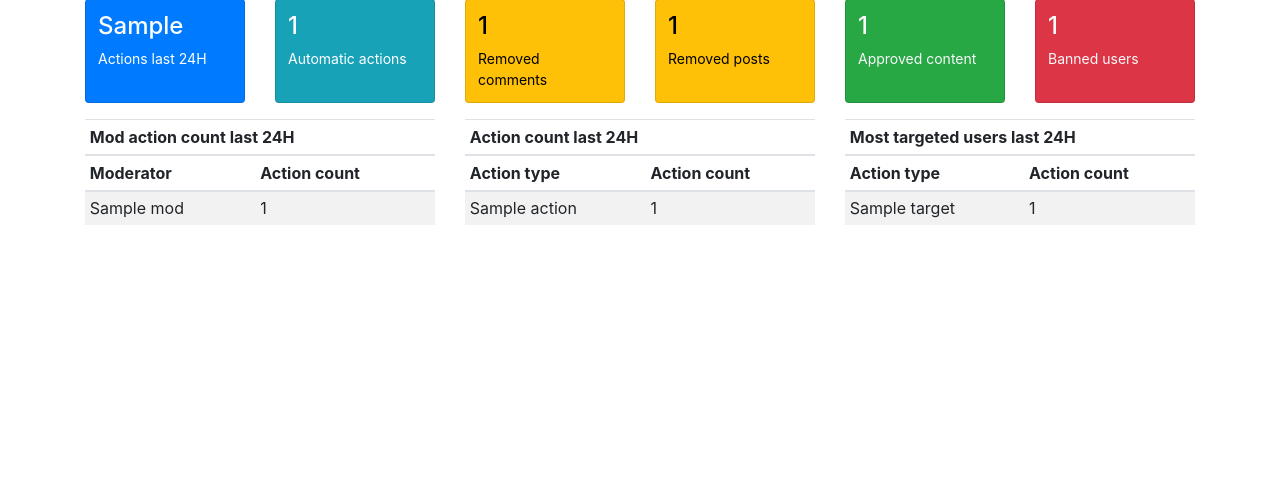
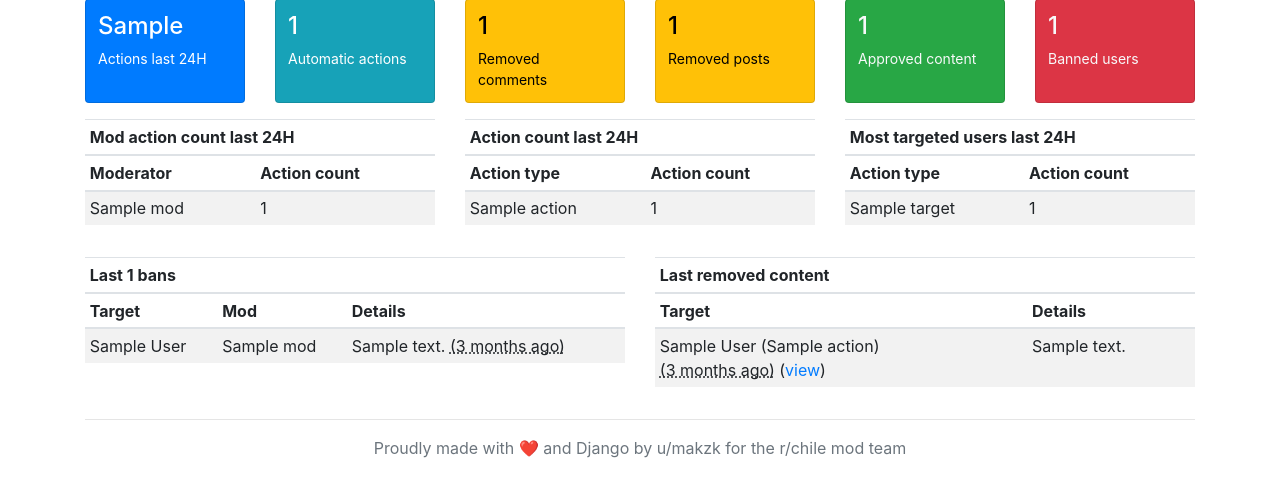
Before and after one commit to rchile/mod-toolbox, a Django app: template toolbox/templates/home.html in a window 1280 px wide. Shown: the part 123-620 px from the top of the page. Run offline with Django 3.2, Linux system fonts and the light colour scheme; the template is opened without the code that fills it: most values are stand-ins (such as "Sample title", 1, 10 or a date in 2020); some libraries are stand-ins or nearby versions.

Commit message:
More info on home

```diff
--- a/system/constants.py
+++ b/system/constants.py
@@ -59,3 +59,9 @@ MOD_ACTIONS = {
     'wikirevise': 'Wiki revised',
     'wikiunbanned': 'Unbanned from wiki',
 }
+
+IMPORTANT_ACTIONS = [
+    'approvecomment', 'approvelink', 'banuser', 'editflair', 'ignorereports', 'lock', 'marknsfw', 'markoriginalcontent',
+    'muteuser', 'removecomment', 'removelink', 'showcomment', 'spamcomment', 'spamlink', 'spoiler', 'unbanuser',
+    'unignorereports', 'unlock', 'unmuteuser', 'unspoiler', 'wikibanned', 'wikiunbanned'
+]
--- a/toolbox/templates/base/master.html
+++ b/toolbox/templates/base/master.html
@@ -42,6 +42,8 @@
         {% endfor %}
 
         {% block content %}{% endblock %}
+        <hr>
+        <div class="text-center text-muted mb-3">Proudly made with ❤️ and Django by u/makzk for the r/chile mod team</div>
     </div>
 </body>
 </html>
--- a/toolbox/templates/entry_details.html
+++ b/toolbox/templates/entry_details.html
@@ -15,7 +15,7 @@
     {% if entry.target_author %}
         <div>
             <strong>Target user:</strong>
-            <a href="{% url 'user_detail' entry.target_author %}" target="_blank" title="More actions for this target">
+            <a href="{% url 'user_detail' entry.target_author %}" title="More actions for this target">
                 u/{{ entry.target_author }}
             </a>
         </div>
@@ -33,7 +33,7 @@
             https://reddit.com{{ entry.target_permalink }}</a></div>
     {% endif %}
     {% if entry.target_body %}
-        <div class="font-weight-bold mb-3">Entry content</div>
+        <div class="font-weight-bold mt-3 mb-1">Entry content</div>
         <div class="target-body">{{ entry.target_body | markdown | safe }}</div>
     {% endif %}
     <hr>
--- a/toolbox/templates/home.html
+++ b/toolbox/templates/home.html
@@ -1,4 +1,5 @@
 {% extends 'base/master.html' %}
+{% load toolbox %}
 {% block pagename %}Home{% endblock %}
 {% block head %}
     <style>
@@ -100,4 +101,50 @@
     </div>
     </div>
 
+    <div class="row mt-3">
+        <div class="col">
+            <table class="table table-striped table-sm">
+            <thead>
+                <tr><th colspan="3" scope="colgroup">Last {{ last_bans_count }} bans</th></tr>
+                <tr><th scope="col">Target</th><th scope="col">Mod</th><th scope="col">Details</th></tr>
+            </thead>
+            <tbody>
+                {% for ban in last_bans %}
+                    <tr>
+                        <td>{{ ban.target_author }}</td>
+                        <td>{{ ban.mod }}</td>
+                        <td>{{ ban.details }} <abbr title="{{ ban.created_utc | format_date }}">({{ ban.created_utc | human_date }} ago)</abbr></td>
+                    </tr>
+                {% endfor %}
+            </tbody>
+            </table>
+        </div>
+        <div class="col">
+            <table class="table table-striped table-sm">
+            <thead>
+                <tr><th colspan="2" scope="colgroup">Last removed content</th></tr>
+                <tr><th scope="col">Target</th><th scope="col">Details</th></tr>
+            </thead>
+            <tbody>
+                {% for entry in last_removed %}
+                    <tr>
+                        <td>
+                            {{ entry.target_author }} ({{ entry.action }})<br>
+                            <abbr title="{{ entry.created_utc | format_date }}">({{ entry.created_utc | human_date }} ago)</abbr>
+                            (<a href="https://reddit.com{{ entry.target_permalink }}" target="_blank">view</a>)
+                        </td>
+                        <td>
+                            {% if entry.action == 'removelink' or entry.action == 'spamlink' %}
+                                "{{ entry.target_title }}"
+                            {% else %}
+                                {{ entry.target_body | markdown | truncatewords_html:20 | safe }}
+                            {% endif %}
+                        </td>
+                    </tr>
+                {% endfor %}
+            </tbody>
+            </table>
+        </div>
+    </div>
+
 {% endblock %}
```
Also changed, not shown: toolbox/views.py (+10 -2 lines).
